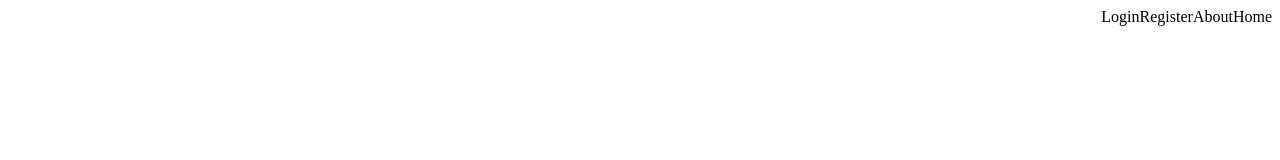
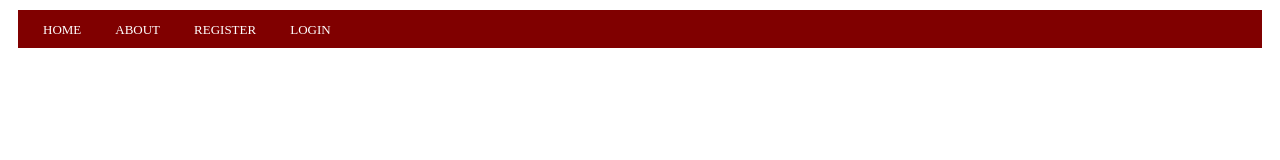
Before and after one commit to muchumi/heroes-frontend, a plain HTML site: page index.html in a window 1280 px wide. Drawn offline with Linux system fonts and the light colour scheme.

Commit message:
Styling the nav bar

```diff
--- a/css/index.css
+++ b/css/index.css
@@ -1,8 +1,19 @@
 ul{
-    list-style-type:none;
-    margin:0;
-    padding:0;
+    list-style-type: none;
+    margin:10px;
+    padding:10px;
+    background-color: #800000;
 }
 li{
-    float:right;
+    padding: 15px;
+    display: inline;
+    text-transform: uppercase;
+    font-size: 13px;
 }
+li a {
+    color: #ffffff;
+    text-decoration: none;
+}
+li a:hover{
+    background-color: #ff0000;
+}
--- a/index.html
+++ b/index.html
@@ -8,10 +8,10 @@
 </head>
 <body>
     <ul>
-        <li>Home</li>
-        <li>About</li>
-        <li>Register</li>
-        <li>Login</li>
+        <li><a href="home">Home</a></li>
+        <li><a href="about">About</a></li>
+        <li><a href="register">Register</a></li>
+        <li><a href="login">Login</a></li>
     </ul>
 </body>
 </html>
```
Also changed, not shown: 1 other file.
